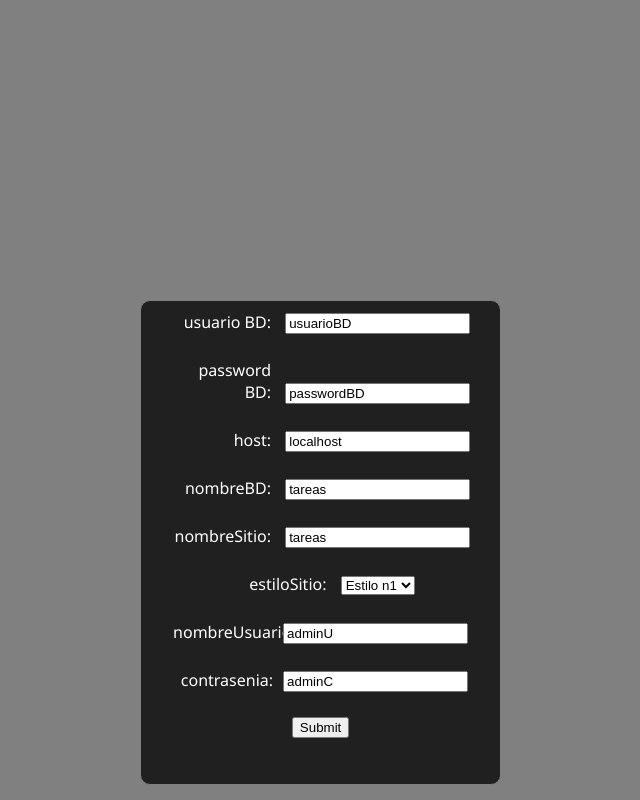
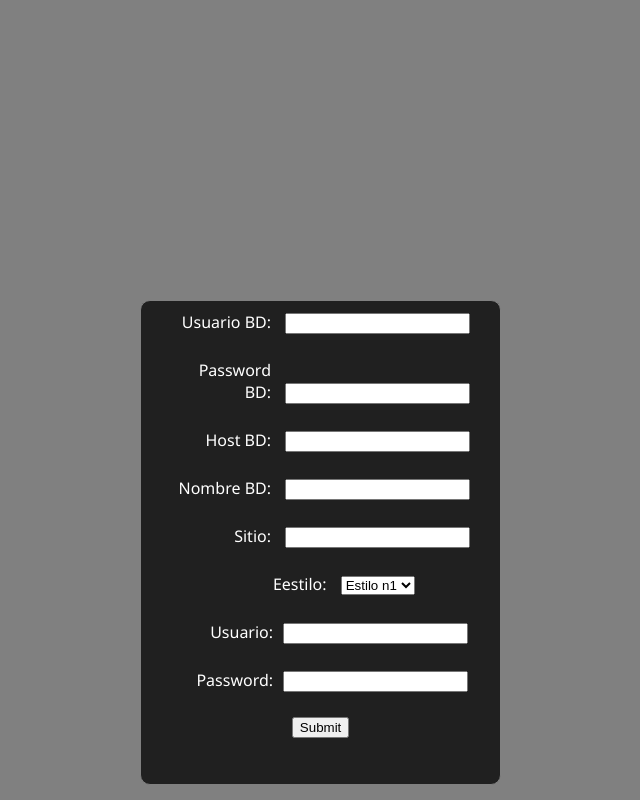
Before and after one commit to LeandroPennella/tareasPHP, a PHP site: page /setup/indexInstalacion.php in a window 1280 px wide. Shown: the whole page, without its empty margins (400-1040 px from the left). Run offline with PHP 8.4, Linux system fonts and the light colour scheme; a stand-in replaces the project's code that opens the database connection; some libraries are stand-ins or nearby versions.

Commit message:
1216>Arreglado

```diff
--- a/TareasPHP/setup/creacionConfig.php
+++ b/TareasPHP/setup/creacionConfig.php
@@ -24,7 +24,7 @@ require_once DIR_SQL.\"sql.php\";
 require_once DIR_LIBRERIAS.\"Autenticacion.fnc.php\";
 
 
-\$raiz=\"localhost/TareasPHP\";
-define (\"RAIZ_URL\",\"localhost/TareasPHP\");
+\$raiz=\"localhost/$nombreSitio\";
+define (\"RAIZ_URL\",\"localhost/$nombreSitio\");
 ?>";
 ?>
--- a/TareasPHP/setup/indexInstalacion.php
+++ b/TareasPHP/setup/indexInstalacion.php
@@ -10,23 +10,7 @@
 <div class="panel panelRegistro">
 <form action="instalador.php" method="post">
 
- <p><label>usuario BD: </label>				<input type="text" name="usuarioBD" value="usuarioBD" /></p>
- <p><label>password BD: </label>	<input type="text" name="contraseniaUsuarioBD" value="passwordBD" /></p>
- <p><label>host: </label>					<input type="text" name="host" value="localhost" /></p>
- <p><label>nombreBD: </label>				<input type="text" name="nombreBD" value="tareas"/></p>
- <p><label>nombreSitio: </label>			<input type="text" name="nombreSitio" value="tareas"/></p>
- <p><label>estiloSitio:</label>
-	 <select name="estiloSitio" >
-		 <option value="estilo1" selected>Estilo n1</option>
-		 <option value="estilo2">Estilo n2</option>
-		 <option value="estilo3">Estilo n3</option>
-	 </select>
- </p>
- <p><label>nombreUsuario: </label><input type="text" name="nombreUsuario" value="adminU"/></p>
- <p><label>contrasenia: </label><input type="text" name="contrasenia" value="adminC"/></p>
- <p><input type="submit" /></p>
 
-<!--
   <p><label>Usuario BD: </label>				<input type="text" name="usuarioBD"  /></p>
  <p><label>Password BD: </label>	<input type="text" name="contraseniaUsuarioBD"  /></p>
  <p><label>Host BD: </label>					<input type="text" name="host"  /></p>
@@ -43,7 +27,7 @@
  <p><label>Password: </label><input type="text" name="contrasenia" /></p>
  <p><input type="submit" /></p>
 
- -->
+
 </form>
 </div>
 </body>
```
Also changed, not shown: TareasPHP/config.php (deleted, +0 -28 lines).
